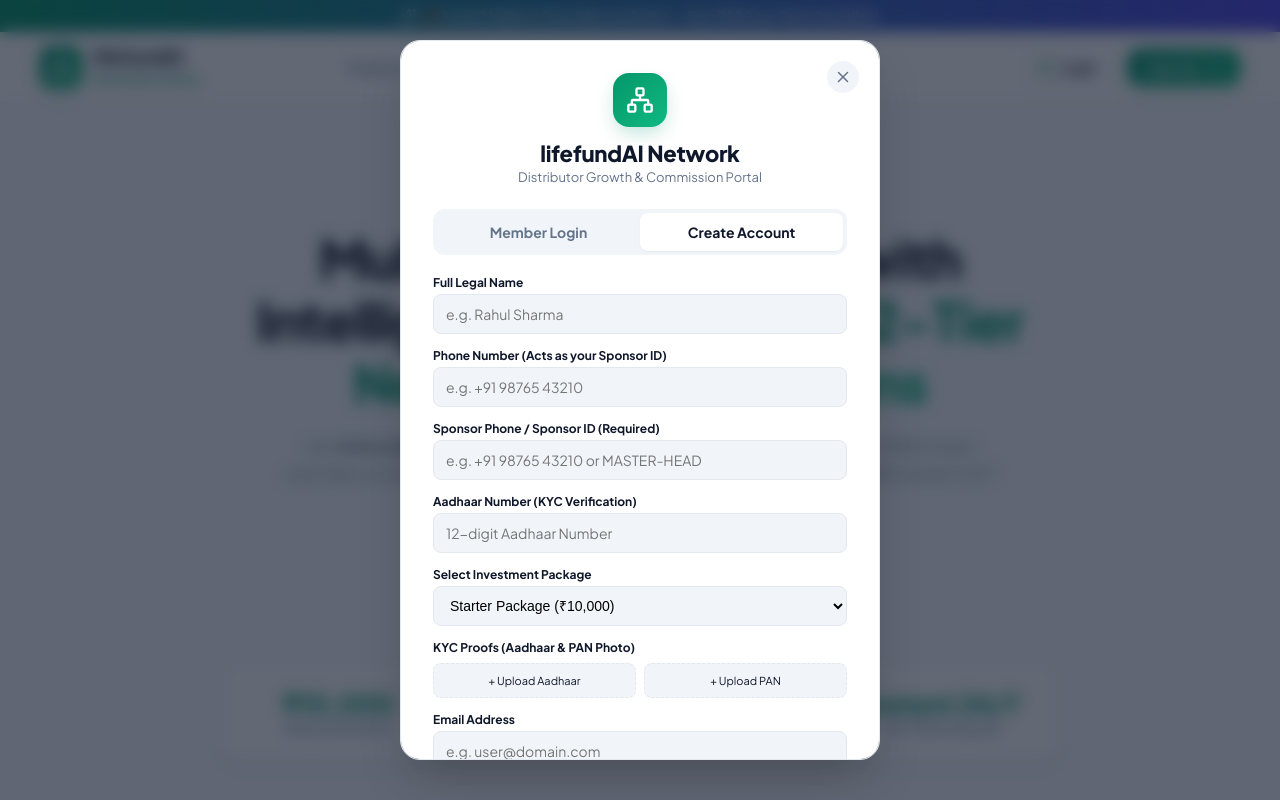
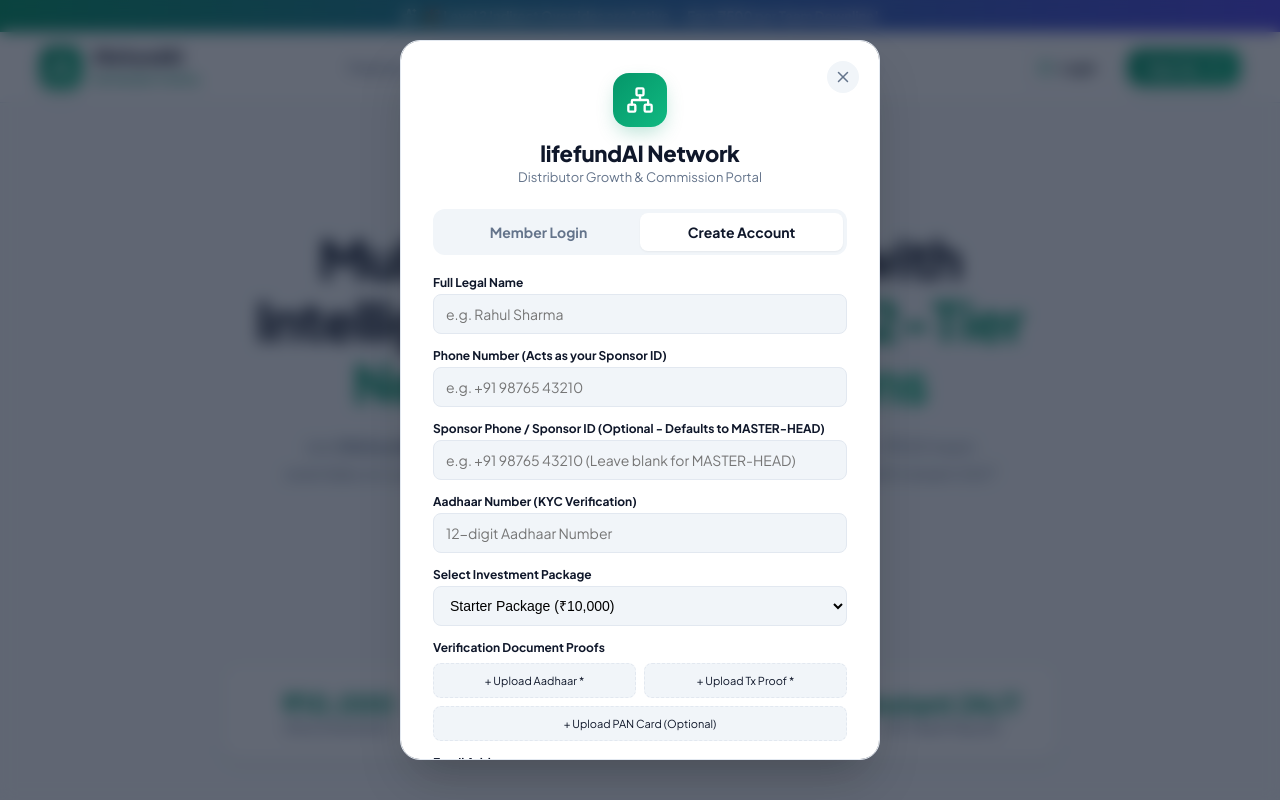
Before and after one commit to Devil15999/MLM_2.0, a React (Vite) app in the folder customer-web/: page /register in a window 1280 px wide. Shown: the top 800 px of the page. Built offline with nearby package versions, Linux system fonts and the light colour scheme.

Commit message:
customer joining update

```diff
--- a/customer-web/src/pages/AuthPage.jsx
+++ b/customer-web/src/pages/AuthPage.jsx
@@ -369,14 +369,14 @@ export const AuthPage = () => {
 
                   <div>
                     <label style={{ display: 'block', fontSize: '13px', fontWeight: '600', color: 'var(--text-main)', marginBottom: '6px' }}>
-                      Sponsor Phone Number <span style={{ fontWeight: '400', color: 'var(--text-muted)' }}>(Optional)</span>
+                      Sponsor Phone Number / ID <span style={{ fontWeight: '400', color: 'var(--text-muted)' }}>(Optional - Defaults to MASTER-HEAD)</span>
                     </label>
                     <div style={{ position: 'relative' }}>
                       <Share2 size={18} color="#94a3b8" style={{ position: 'absolute', left: '14px', top: '50%', transform: 'translateY(-50%)' }} />
                       <input
                         type="text"
                         name="sponsorId"
-                        placeholder="e.g. +919876543210"
+                        placeholder="e.g. +91 98765 43210 (Leave blank for MASTER-HEAD)"
                         value={formData.sponsorId}
                         onChange={handleChange}
                         style={{
@@ -391,6 +391,7 @@ export const AuthPage = () => {
                       />
                     </div>
                   </div>
+
 
                   <div style={{ display: 'flex', gap: '12px' }}>
                     <div style={{ flex: 1 }}>
--- a/customer-web/src/pages/LandingPage.jsx
+++ b/customer-web/src/pages/LandingPage.jsx
@@ -1085,9 +1085,10 @@ export const LandingPage = ({ defaultAuthMode = null }) => {
                       </div>
 
                       <div>
-                        <label style={{ display: 'block', fontSize: '12px', fontWeight: '700', color: 'var(--text-main)', marginBottom: '4px' }}>Sponsor Phone / Sponsor ID (Required)</label>
-                        <input type="text" name="sponsorId" required placeholder="e.g. +91 98765 43210 or MASTER-HEAD" value={formData.sponsorId} onChange={handleChange} style={{ width: '100%', padding: '10px 12px', background: 'var(--bg-subtle)', border: '1px solid var(--border-color)', borderRadius: '8px', fontSize: '14px' }} />
+                        <label style={{ display: 'block', fontSize: '12px', fontWeight: '700', color: 'var(--text-main)', marginBottom: '4px' }}>Sponsor Phone / Sponsor ID (Optional - Defaults to MASTER-HEAD)</label>
+                        <input type="text" name="sponsorId" placeholder="e.g. +91 98765 43210 (Leave blank for MASTER-HEAD)" value={formData.sponsorId} onChange={handleChange} style={{ width: '100%', padding: '10px 12px', background: 'var(--bg-subtle)', border: '1px solid var(--border-color)', borderRadius: '8px', fontSize: '14px' }} />
                       </div>
+
 
                       <div>
                         <label style={{ display: 'block', fontSize: '12px', fontWeight: '700', color: 'var(--text-main)', marginBottom: '4px' }}>Aadhaar Number (KYC Verification)</label>
@@ -1105,18 +1106,23 @@ export const LandingPage = ({ defaultAuthMode = null }) => {
 
                       {/* File Uploads */}
                       <div style={{ display: 'flex', flexDirection: 'column', gap: '8px' }}>
-                        <label style={{ fontSize: '12px', fontWeight: '700' }}>KYC Proofs (Aadhaar & PAN Photo)</label>
+                        <label style={{ fontSize: '12px', fontWeight: '700' }}>Verification Document Proofs</label>
                         <div style={{ display: 'grid', gridTemplateColumns: '1fr 1fr', gap: '8px' }}>
                           <label style={{ background: 'var(--bg-subtle)', border: '1px dashed var(--border-color)', padding: '10px', borderRadius: '8px', textAlign: 'center', fontSize: '11px', cursor: 'pointer' }}>
-                            {formData.aadhaarPhoto ? '✓ Aadhaar Uploaded' : '+ Upload Aadhaar'}
-                            <input type="file" name="aadhaarPhoto" accept="image/*" onChange={handleFileChange} style={{ display: 'none' }} />
+                            {formData.aadhaarPhoto ? '✓ Aadhaar Uploaded' : '+ Upload Aadhaar *'}
+                            <input type="file" name="aadhaarPhoto" required accept="image/*" onChange={handleFileChange} style={{ display: 'none' }} />
                           </label>
                           <label style={{ background: 'var(--bg-subtle)', border: '1px dashed var(--border-color)', padding: '10px', borderRadius: '8px', textAlign: 'center', fontSize: '11px', cursor: 'pointer' }}>
-                            {formData.panPhoto ? '✓ PAN Uploaded' : '+ Upload PAN'}
-                            <input type="file" name="panPhoto" accept="image/*" onChange={handleFileChange} style={{ display: 'none' }} />
+                            {formData.transactionPhoto ? '✓ Tx Proof Uploaded' : '+ Upload Tx Proof *'}
+                            <input type="file" name="transactionPhoto" required accept="image/*" onChange={handleFileChange} style={{ display: 'none' }} />
                           </label>
                         </div>
+                        <label style={{ background: 'var(--bg-subtle)', border: '1px dashed var(--border-color)', padding: '10px', borderRadius: '8px', textAlign: 'center', fontSize: '11px', cursor: 'pointer' }}>
+                          {formData.panPhoto ? '✓ PAN Card Uploaded' : '+ Upload PAN Card (Optional)'}
+                          <input type="file" name="panPhoto" accept="image/*" onChange={handleFileChange} style={{ display: 'none' }} />
+                        </label>
                       </div>
+
                     </>
                   )}
 
```
Also changed, not shown: 1 other file (tests, documents, lock files or other folders).
